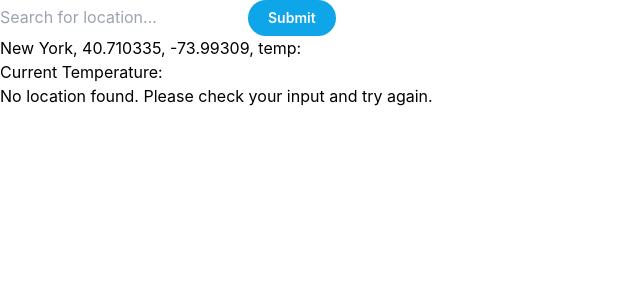
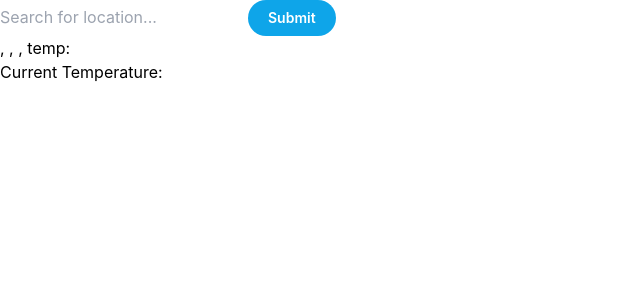
Before and after one commit to cgblancato/weather-application, a React (Create React App) app: page / in a window 1280 px wide. Shown: the top 300 px of the page, without its empty margins (0-640 px from the left). Built offline with nearby package versions, Linux system fonts and the light colour scheme; no server answers.

Commit message:
Updating default state to render blank until user input. Basic styling next.

```diff
--- a/src/App.js
+++ b/src/App.js
@@ -6,10 +6,10 @@ import Temperature from "./Components/Temperature"
 function App() {
   const [weatherData, setWeatherData] = useState(null)
   const [error, setError] = useState(null)
-  const [location, setLocation] = useState("New York") // default values set to NYC
-  const [apiLocationName, setapiLocationName] = useState("New York")
-  const [latitude, setLatitude] = useState(40.710335) // default values set to NYC
-  const [longitude, setLongitude] = useState(-73.99309) // default values set to NYC
+  const [location, setLocation] = useState(null)
+  const [apiLocationName, setapiLocationName] = useState(null)
+  const [latitude, setLatitude] = useState(null)
+  const [longitude, setLongitude] = useState(null)
   const [temperature, setTemperature] = useState(null)
   const inputLocation = useRef()
 
@@ -22,6 +22,7 @@ function App() {
   useEffect(() => {
     const options = { method: 'GET', headers: { accept: 'application/json' } }
 
+    if (location) {
       const getWeather = () => {
         fetch(`https://api.open-meteo.com/v1/forecast?latitude=${latitude}&longitude=${longitude}&current=temperature_2m&temperature_unit=fahrenheit`, {method: 'GET', headers: { accept: 'application/json' }})
           .then(response => response.json())
@@ -46,8 +47,7 @@ function App() {
         .catch(err => {
           setError("No location found. Please check your input and try again.")
         })
-
-
+    }
   }, [location, latitude, longitude])
 
   return (
```
Lines whose indentation alone changed are shown as unchanged.
